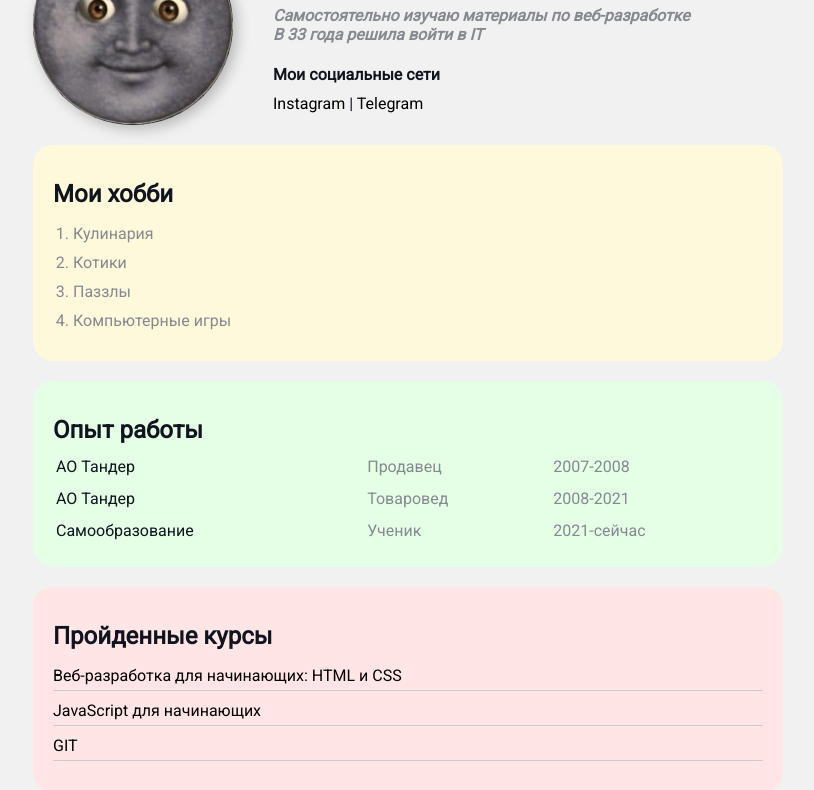
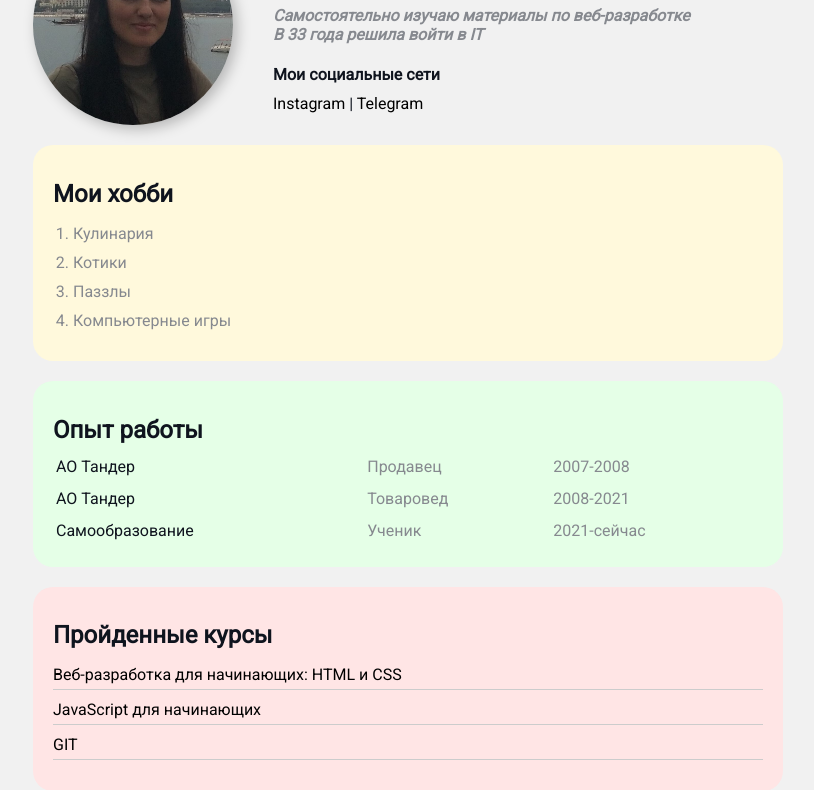
Before and after one commit to manna-161/css-cv, a plain HTML site: page index.html in a window 1280 px wide. Shown: the part 113-903 px from the top of the page, without its empty margins (232-1046 px from the left). Drawn offline with Linux system fonts and the light colour scheme.

Commit message:
Change avatar

```diff
--- a/index.html
+++ b/index.html
@@ -8,7 +8,7 @@
   <body>
     <div class="container">
       <div class="info">
-        <img class="avatar" src="moon.jpg" alt="мое фото" />
+        <img class="avatar" src="./IMG_2020033821_125209.jpg" alt="мое фото" />
 
         <div class="info-text">
           <h1>Махмудова Анна</h1>
--- a/style.css
+++ b/style.css
@@ -32,7 +32,7 @@ a:visited {
 
 .avatar {
   width: 200px;
-  border-radius: 50%;
+  border-radius: 70%;
   box-shadow: 4px 4px 14px rgba(0, 0, 0, 0.25);
 }
 
```
Also changed, not shown: IMG_2020033821_125209.jpg (added).
